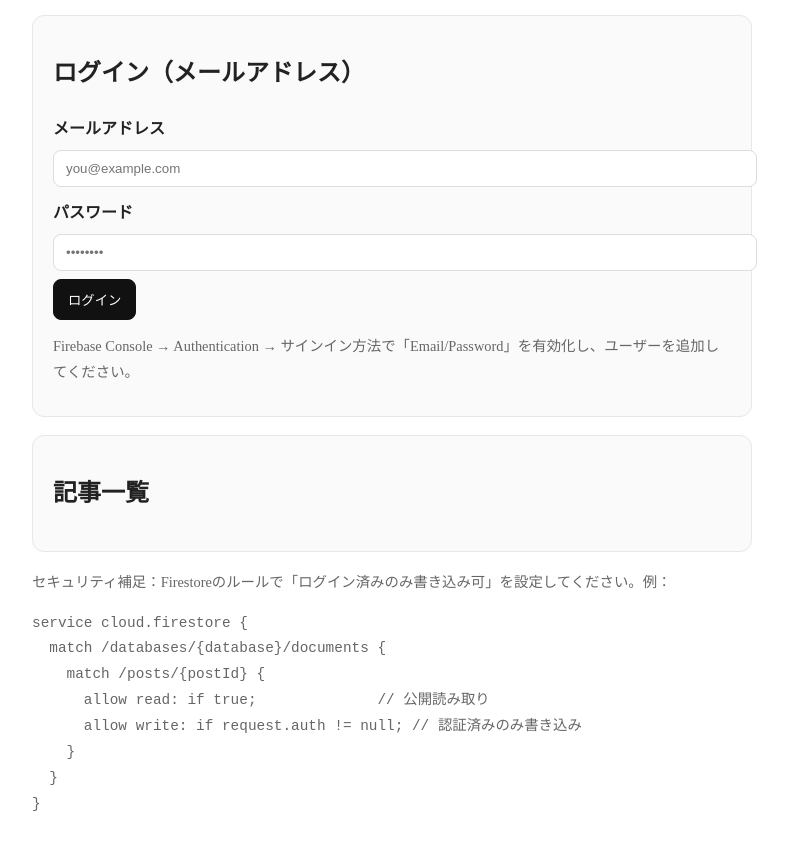
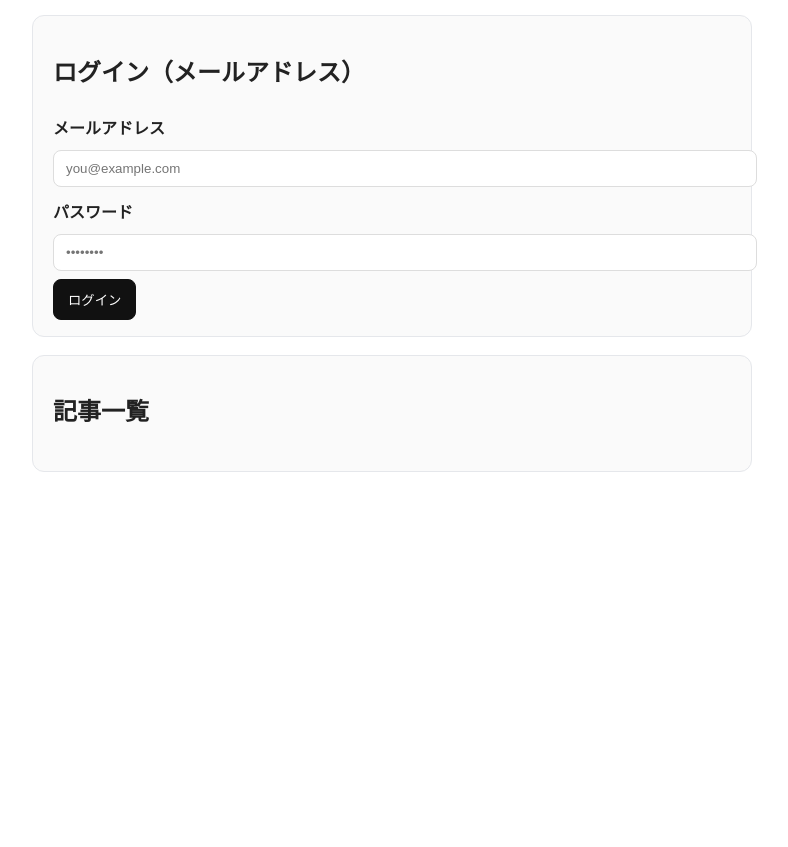
Before and after one commit to block-surprise/blog.console, a plain HTML site: page index.html in a window 1280 px wide. Shown: the part 131-978 px from the top of the page, without its empty margins (248-1036 px from the left). After the commit the page ends 800 px from the top, so only its background shows below. Drawn offline with Linux system fonts and the light colour scheme; no server answers.

Commit message:
Update index.html

```diff
--- a/index.html
+++ b/index.html
@@ -146,7 +146,6 @@
     <div class="row">
       <button class="primary" id="loginBtn">ログイン</button>
     </div>
-    <p class="muted">Firebase Console → Authentication → サインイン方法で「Email/Password」を有効化し、ユーザーを追加してください。</p>
   </div>
 
   <div class="card" id="editorCard" style="display:none;">
@@ -167,17 +166,5 @@
     <h2>記事一覧</h2>
     <ul id="postList"></ul>
   </div>
-
-  <div class="muted">
-    セキュリティ補足：Firestoreのルールで「ログイン済みのみ書き込み可」を設定してください。例：
-    <pre><code>service cloud.firestore {
-  match /databases/{database}/documents {
-    match /posts/{postId} {
-      allow read: if true;              // 公開読み取り
-      allow write: if request.auth != null; // 認証済みのみ書き込み
-    }
-  }
-}</code></pre>
-  </div>
 </body>
 </html>
```
